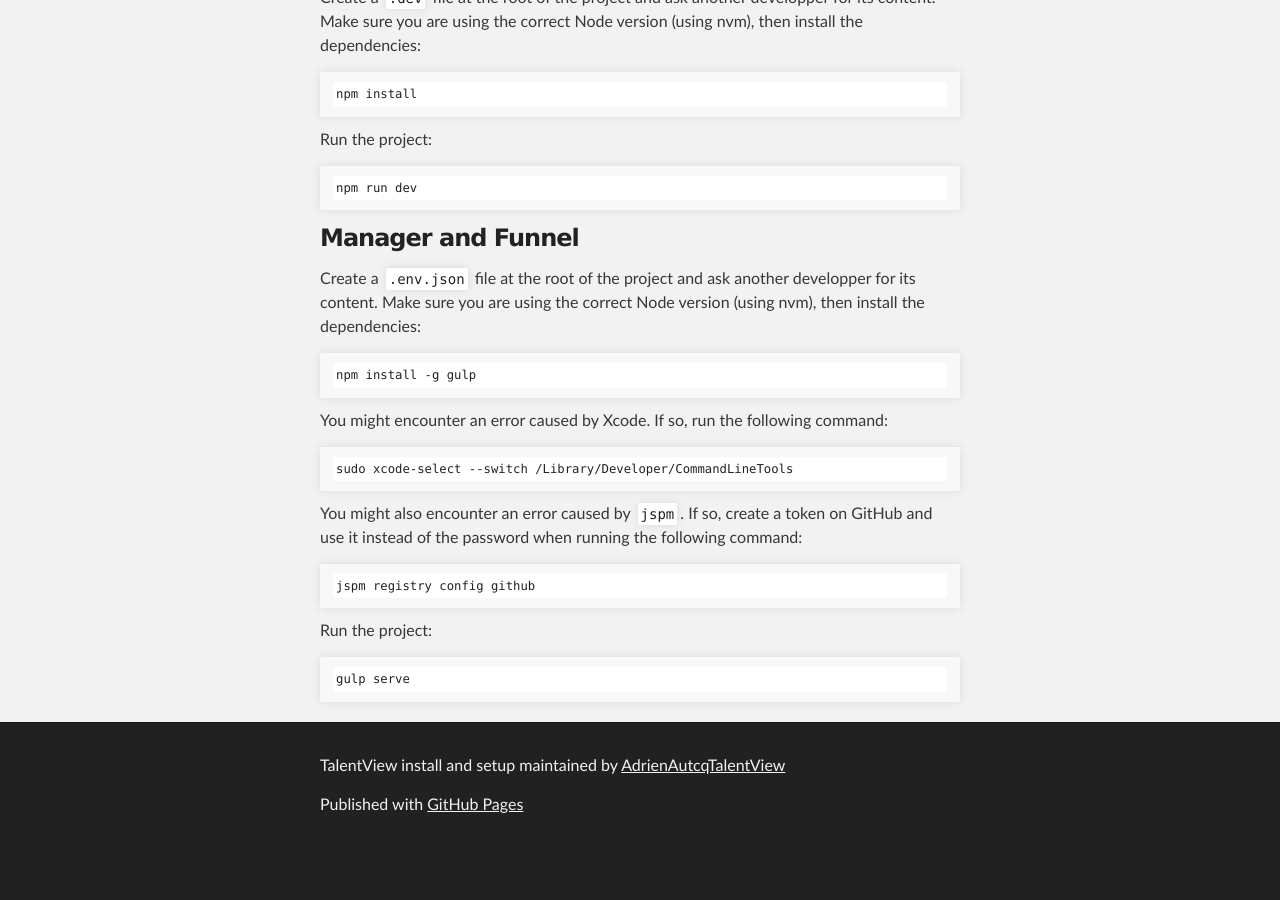
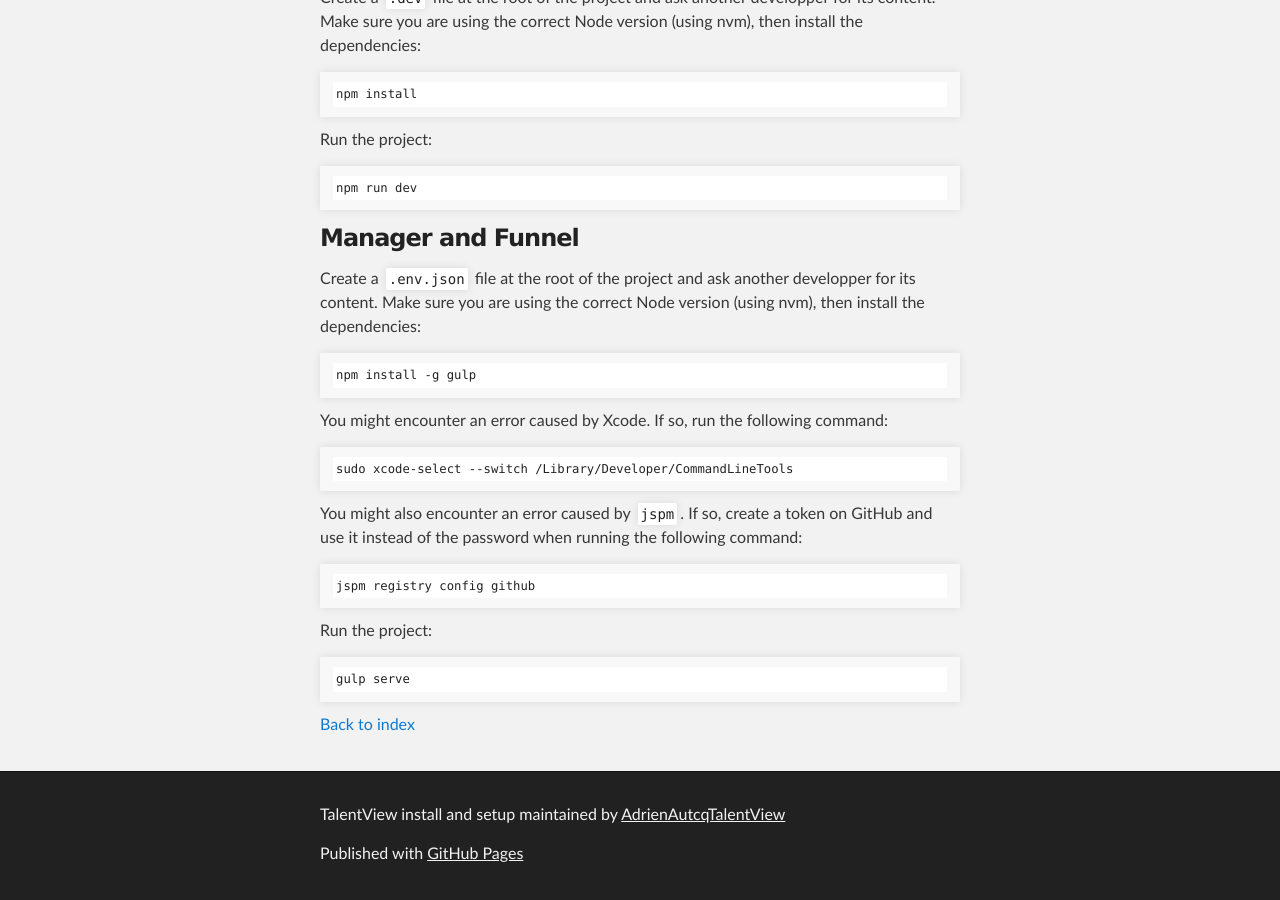
Before and after one commit to AdrienAutcqTalentView/setup, a Jekyll site: the page built from docs/run.md, in a window 1280 px wide and 900 px high, scrolled down 1764 px. Built offline with Jekyll 4.4.1, drawn with Linux system fonts in a browser that asks for light colours; our own code applies the rules of GitHub Pages for plain Markdown files; before the commit the page ends 2615 px from its top, so only the background shows below that.

Commit message:
add return links

````diff
--- a/docs/run.md
+++ b/docs/run.md
@@ -90,3 +90,5 @@ Run the project:
 ```
 gulp serve
 ```
+
+[Back to index](./index.md)
````
Also changed, not shown: docs/install.md (+2 -0 lines).
